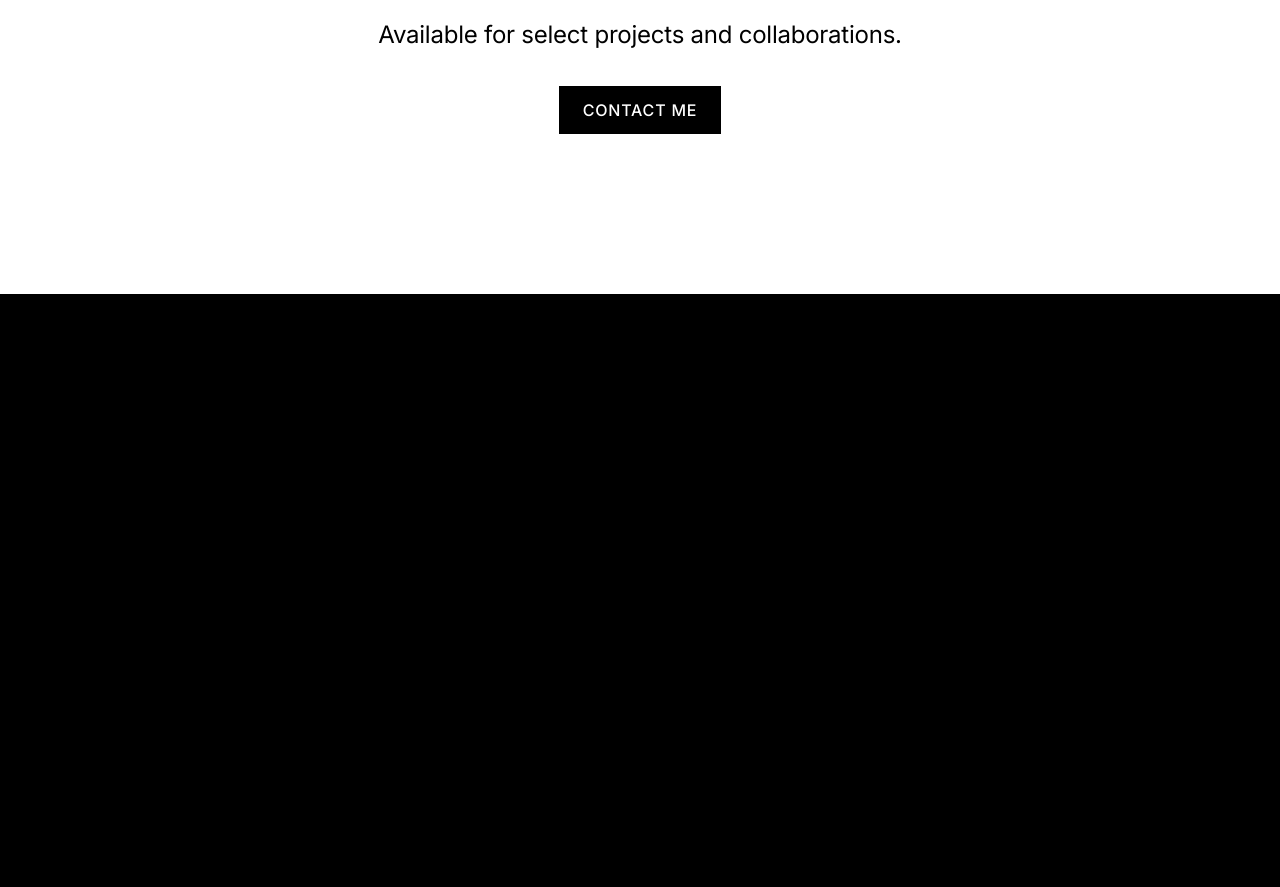
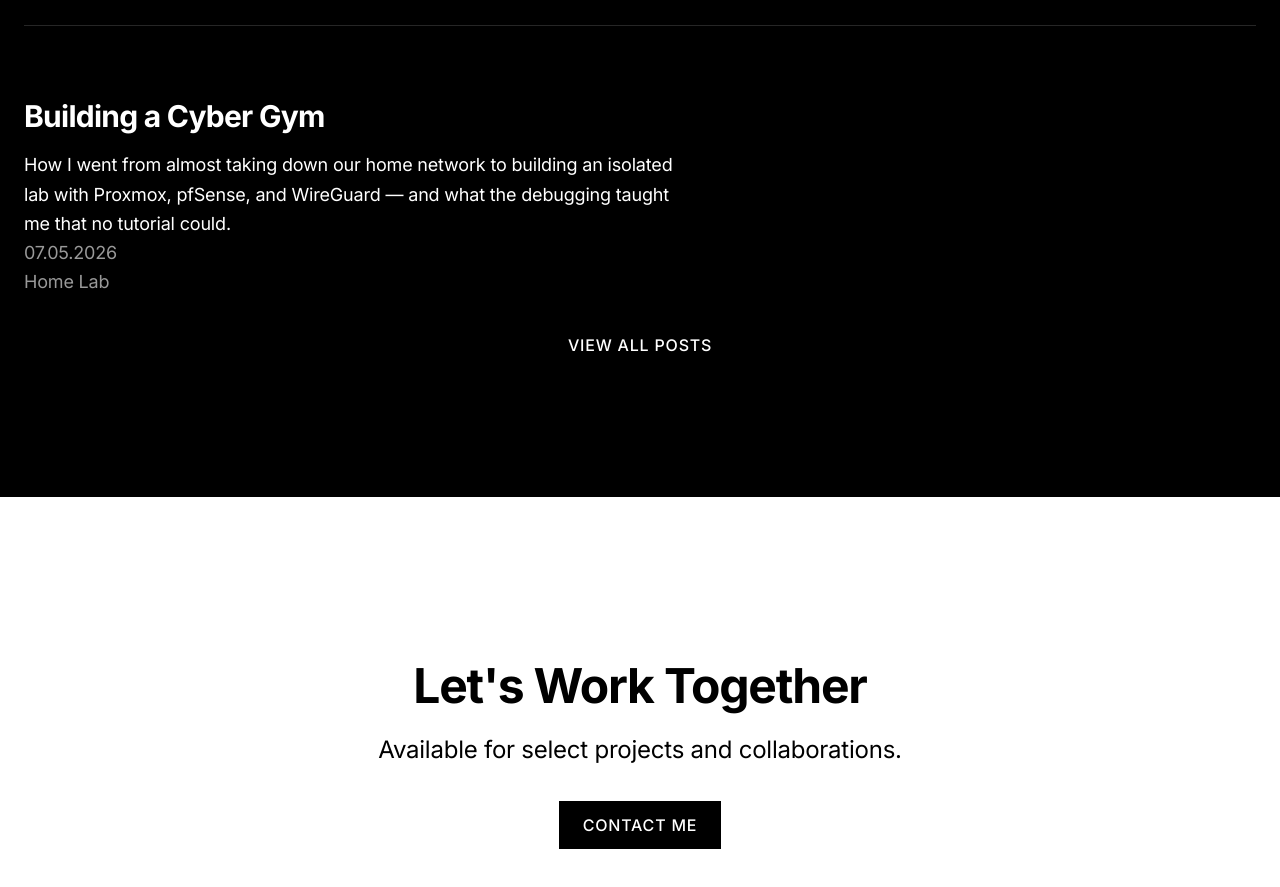
Before and after one commit to donsimn/portfolio, a SvelteKit app: page / in a window 1280 px wide. Shown: the part 3290-4177 px from the top of the page. Before the commit the page ends 3584 px from the top, so only its background shows below. Built offline with nearby package versions, Linux system fonts and the light colour scheme; no server answers.

Commit message:
Returned recent blog posts to home page

```diff
--- a/src/routes/+page.svelte
+++ b/src/routes/+page.svelte
@@ -106,7 +106,6 @@
   </CenteredColumn>
 </Section>
 
-<!--
 <Section padding="lg" border="bottom">
   <FullColumn>
     <SectionHeader
@@ -120,7 +119,7 @@
     <div>
       {#each posts as post, index}
         <article>
-            <a href="/blog/{post.slug}">
+          <a href="/insights/{post.slug}">
             <TwoColumn ratio="8-4">
               {#snippet left()}
                 <TextBlock>
@@ -150,13 +149,10 @@
 
   <CenteredColumn width="narrow">
     <ButtonGroup align="center">
-        <Button variant="secondary" size="lg" href="/blog"
-          >View All Posts</Button
-        >
+      <Button variant="secondary" size="lg" href="/blog">View All Posts</Button>
     </ButtonGroup>
   </CenteredColumn>
 </Section>
--->
 
 <Section padding="xl" background="inverted">
   <CenteredColumn width="medium">
```
Lines whose indentation alone changed are shown as unchanged.
